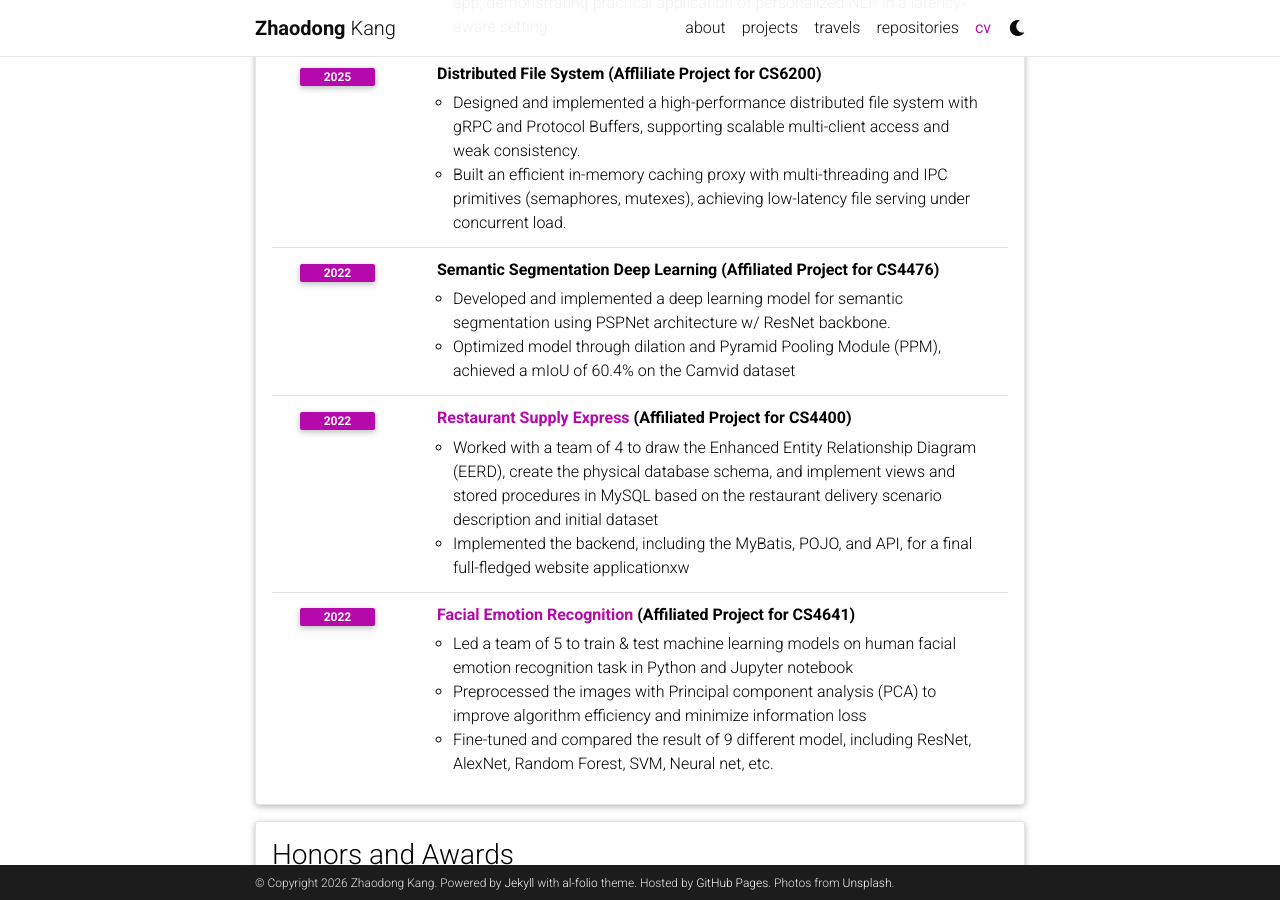
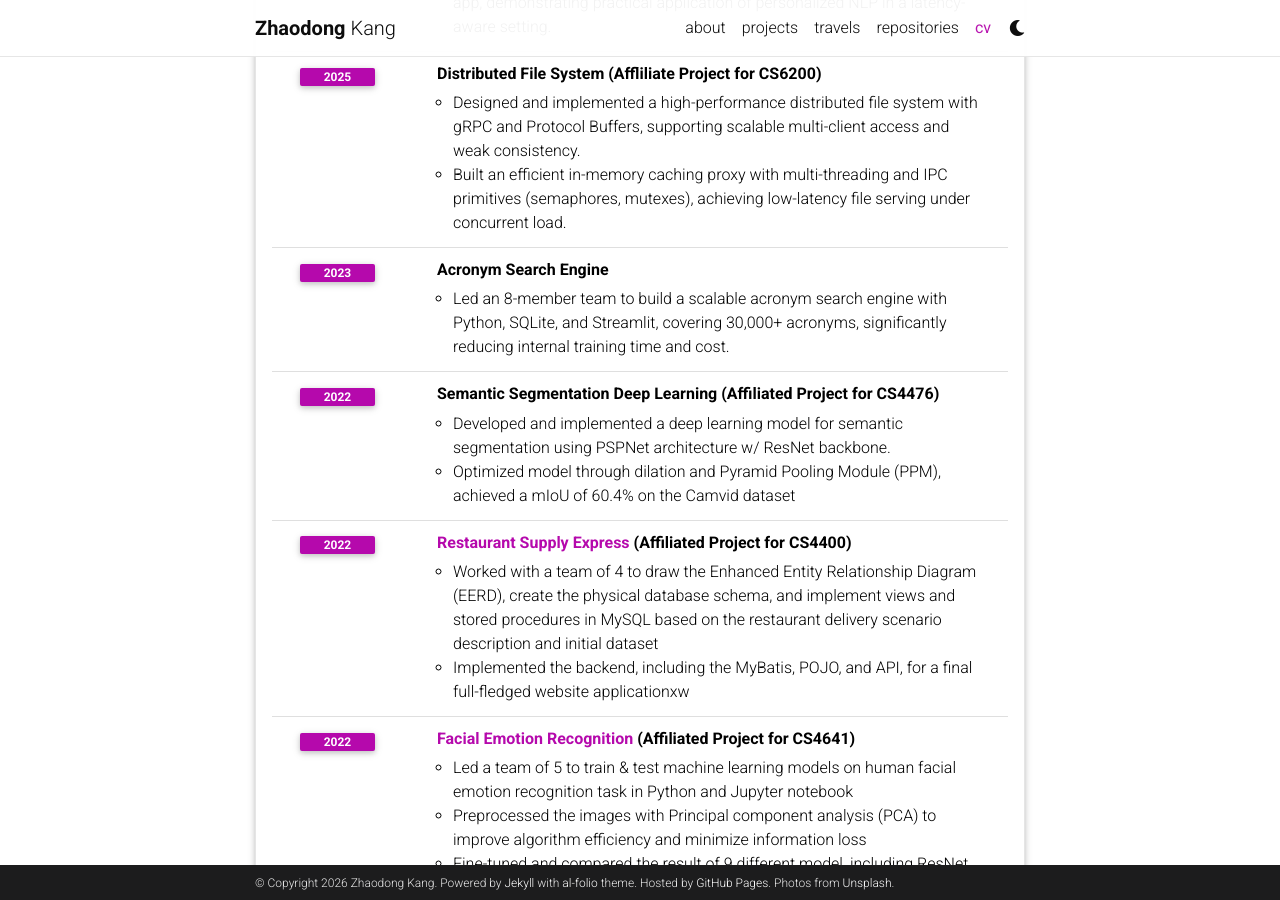
Before and after one commit to zhaodong03/zhaodong03.github.io, a Jekyll site: the page built from _pages/cv.md, in a window 1280 px wide and 900 px high, scrolled down 3194 px. Built offline with Jekyll 4.4.1, drawn with Linux system fonts in a browser that asks for light colours; comment, search, counter and statistics services are not loaded; a style sheet for code colours, icons or effects is not loaded.

Commit message:
fix: build

```diff
--- a/_data/cv.yml
+++ b/_data/cv.yml
@@ -104,6 +104,11 @@
         - Designed and implemented a high-performance distributed file system with gRPC and Protocol Buffers, supporting scalable multi-client access and weak consistency.
         - Built an efficient in-memory caching proxy with multi-threading and IPC primitives (semaphores, mutexes), achieving low-latency file serving under concurrent load.
 
+    - title: Acronym Search Engine
+      year: 2023
+      description:
+        - Led an 8-member team to build a scalable acronym search engine with Python, SQLite, and Streamlit, covering 30,000+ acronyms, significantly reducing internal training time and cost.
+
     - title: Semantic Segmentation Deep Learning (Affiliated Project for CS4476)
       year: 2022
       description:
```
Also changed, not shown: .github/workflows/deploy-docker-tag.yml, .github/workflows/deploy-image.yml, .github/workflows/deploy.yml.
